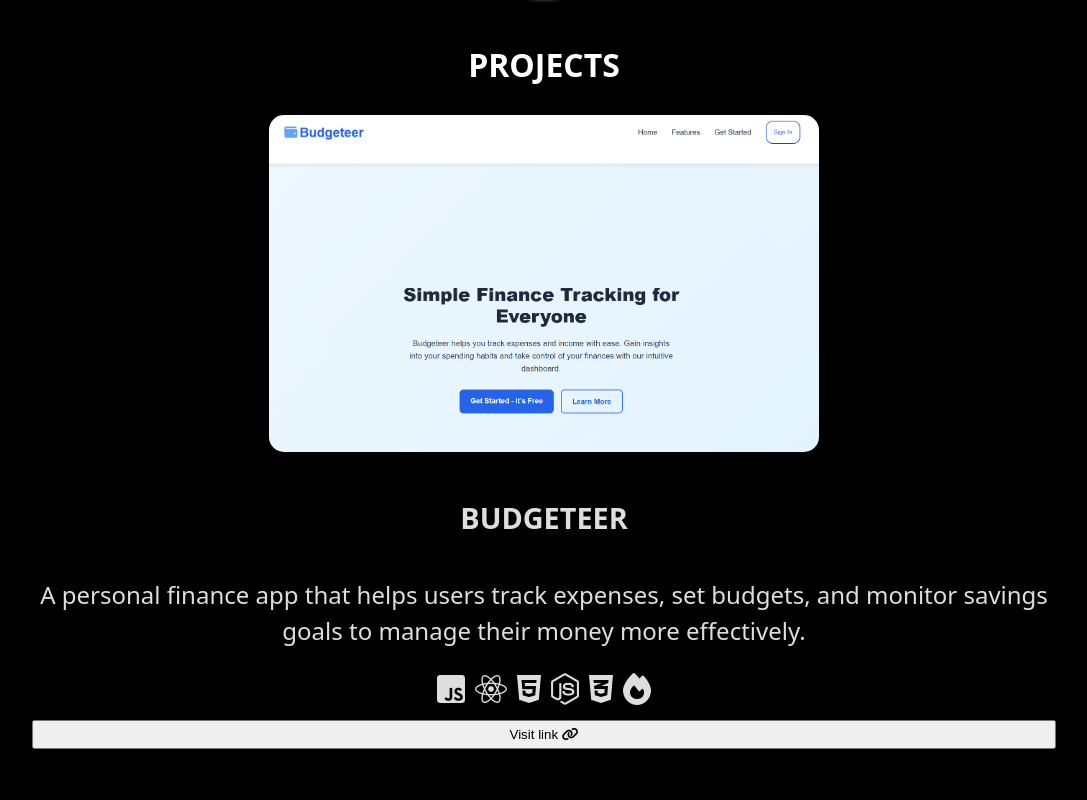
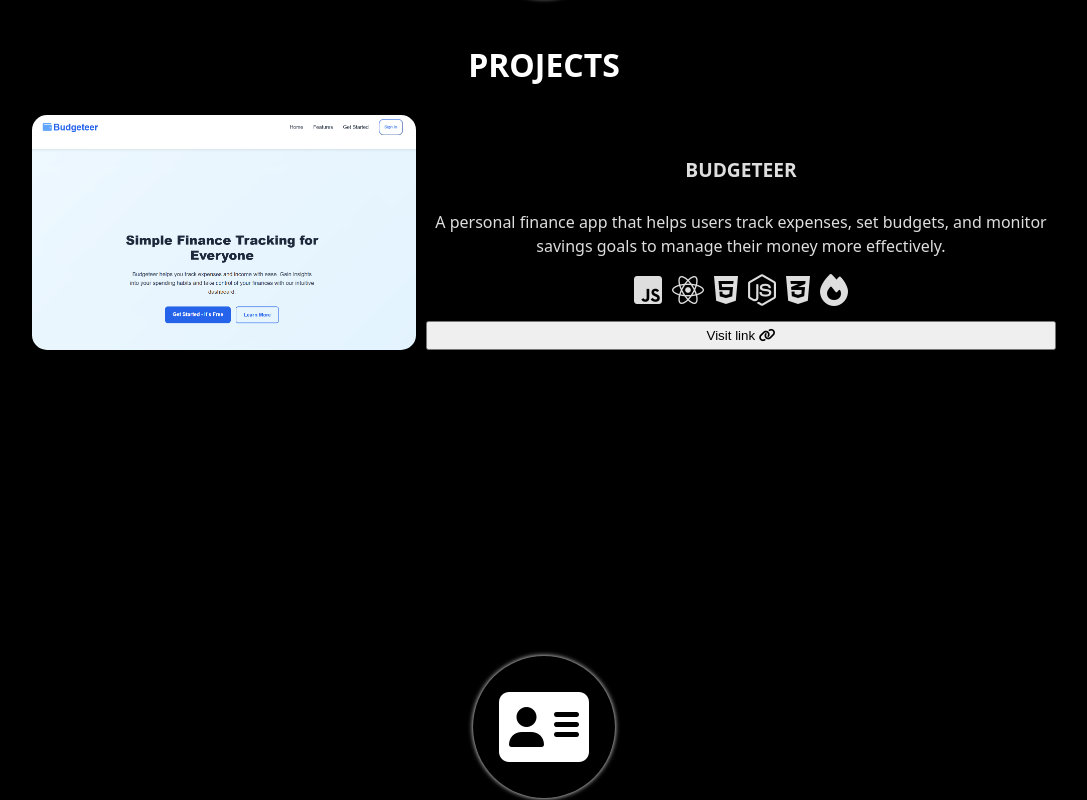
Before and after one commit to MomedAmine/ElMaghraouiMedAmine, a React (Vite) app: page / in a window 1280 px wide. Shown: the part 3529-4329 px from the top of the page, without its empty margins (96-1183 px from the left). Built offline with nearby package versions, Linux system fonts and the light colour scheme.

Commit message:
few fixes

```diff
--- a/src/elements/Projects/Project/Project.module.css
+++ b/src/elements/Projects/Project/Project.module.css
@@ -1,40 +1,54 @@
-.tooldiv{
+.tooldiv {
   display: flex;
   justify-content: center;
   gap: 10px;
   font-size: 2rem;
   transition: ease-in-out 0.2s;
 }
-.tooldiv *:hover{
+.tooldiv *:hover {
   text-shadow: 0px 0px 3px #fff;
   transform: scale(1.1);
 }
-.projContainer p{
+.projContainer p {
   font-size: 1.5rem;
 }
-.projContainer h4{
+.projContainer h4 {
   font-size: 1.8rem;
 }
-.projContainer{
+.projContainer {
   text-align: center;
 }
-.projContainer div{
+.projContainer div {
   margin: 15px 0px;
 }
-.projContainer img{
-    border-radius: calc(min(2vw,15px));
-    max-width   : calc(min(60vw,550px));
+.projContainer img {
+  border-radius: calc(min(2vw, 15px));
+  max-width: calc(min(60vw, 550px));
   height: auto;
 }
-.urlDiv button{
+.urlDiv button {
   width: 100%;
   padding: 5px;
 }
-.urlDiv button:hover{
+.urlDiv button:hover {
   cursor: pointer;
 }
 
-@media screen and (width>700) {
-
-
+@media screen and (width>700px) {
+  .projContainer {
+    display: flex;
+    flex-direction: row;
+    justify-content: center;
+    align-items: start;
+    gap: 10px;
   }
+  .projContainer img {
+    max-width: calc(min(30vw, 550px));
+  }
+  .projContainer p {
+    font-size: 1rem;
+  }
+  .projContainer h4 {
+    font-size: 1.2rem;
+  }
+}
```
Lines whose indentation alone changed are shown as unchanged.
